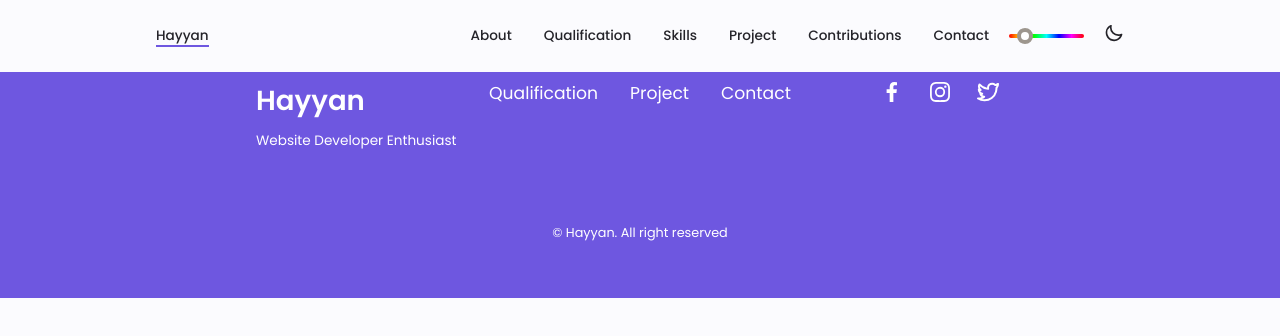
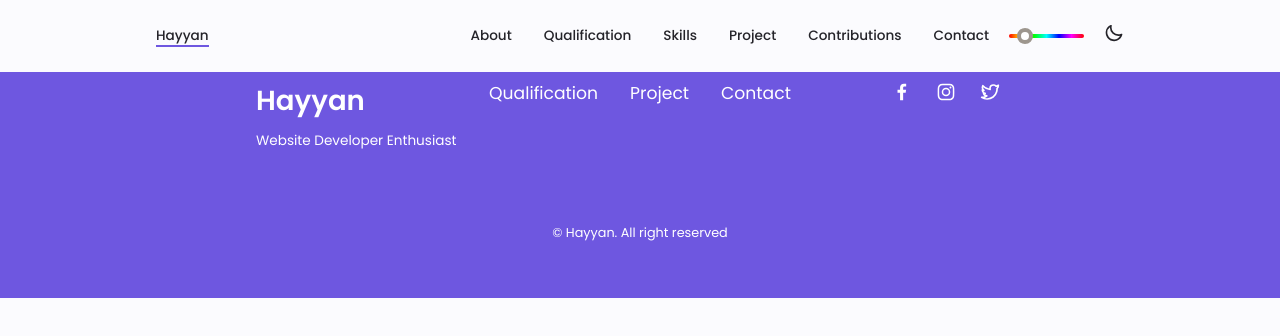
Before and after one commit to rheyhannh/whoishayyan.site, a Next.js app: page / in a window 1280 px wide. Shown: the top 336 px of the page. Built offline with nearby package versions, Linux system fonts and the light colour scheme; a web font is replaced by a local one.

Commit message:
fix: footer__social svg size

```diff
--- a/src/app/_root.module.css
+++ b/src/app/_root.module.css
@@ -1073,6 +1073,11 @@ li.nav__item:nth-child(1) {
   color: var(--first-color-lighter);
 }
 
+.footer__social svg {
+  width: 20px;
+  height: 20px;
+}
+
 .footer__copy {
   font-size: var(--smaller-font-size);
   text-align: center;
```
